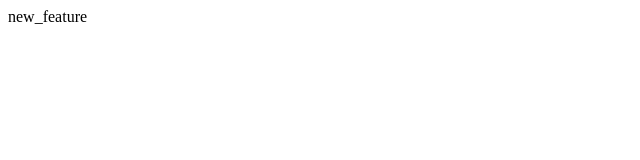
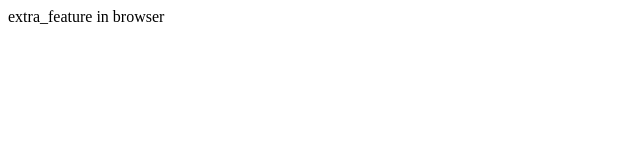
Before and after one commit to Abhinandan-reddy/MergeConflict-Test, a plain HTML site: page index.html in a window 1280 px wide. Shown: the full height of the page, 0-640 px from the left. Drawn offline with Linux system fonts and the light colour scheme.

Commit message:
changes  in browser

```diff
--- a/index.html
+++ b/index.html
@@ -3,7 +3,7 @@
 </head>
 <body>
 
-new_feature
+extra_feature in browser
 
 </body>
 </html>
```
